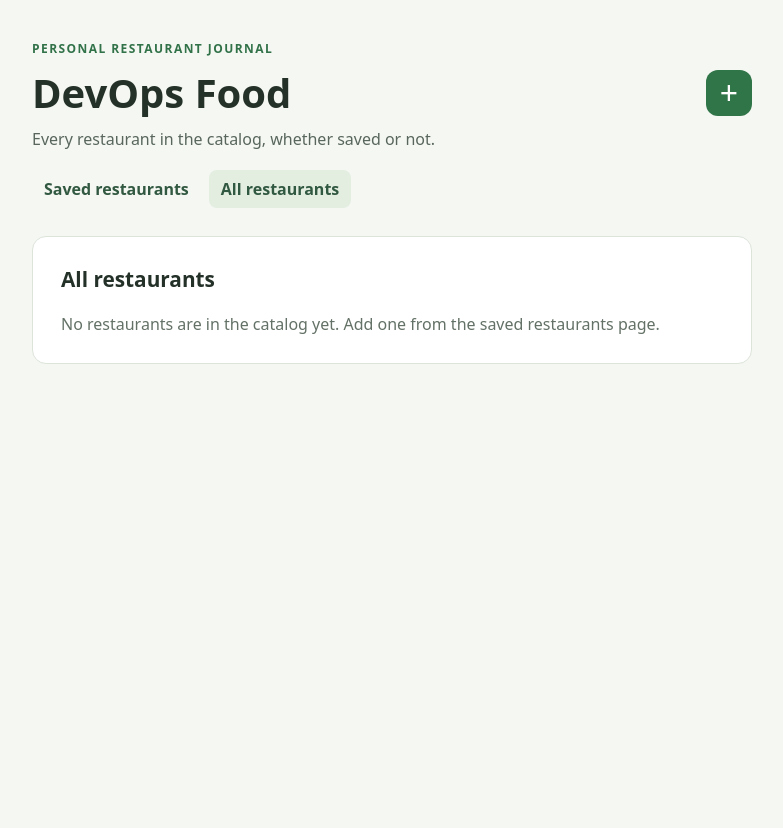
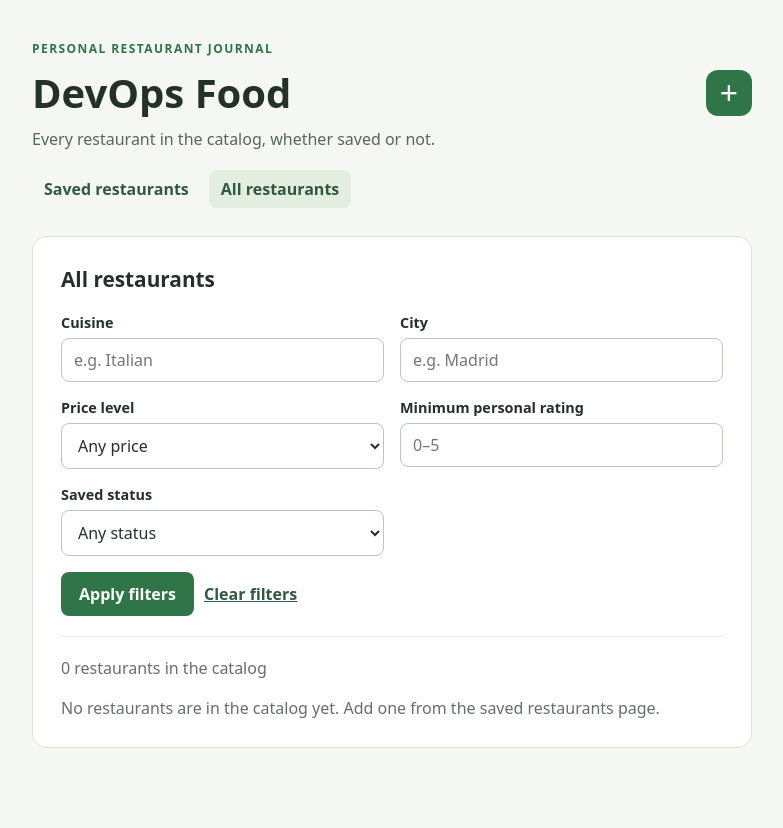
Before and after one commit to AFG64/assignment_1_Adria_Fijo, a Flask app: page /restaurants in a window 1280 px wide. Shown: the whole page, without its empty margins (248-1031 px from the left). Before the commit the page ends 364 px from the top, so only its background shows below. Run offline with Flask 3, Linux system fonts and the light colour scheme; data that the repository does not hold is empty.

Commit message:
Add catalog filter form and filtered results

```diff
--- a/backend/web.py
+++ b/backend/web.py
@@ -115,9 +115,26 @@ def create_app():
 
     @app.get("/restaurants")
     def all_restaurants():
+        filters = {
+            name: request.args.get(name, "").strip()
+            for name in ("category", "city", "price", "min_rating", "status")
+        }
+        try:
+            restaurants = list_all_restaurants(app.config["DATABASE_PATH"], **filters)
+        except ValueError as error:
+            return render_template(
+                "all_restaurants.html",
+                restaurants=list_all_restaurants(app.config["DATABASE_PATH"]),
+                filters=filters,
+                has_filters=False,
+                saved=None,
+                error=str(error),
+            ), 400
         return render_template(
             "all_restaurants.html",
-            restaurants=list_all_restaurants(app.config["DATABASE_PATH"]),
+            restaurants=restaurants,
+            filters=filters,
+            has_filters=any(filters.values()),
             saved=request.args.get("saved"),
             error=None,
         )
@@ -269,6 +286,8 @@ def create_app():
         return render_template(
             "all_restaurants.html",
             restaurants=list_all_restaurants(app.config["DATABASE_PATH"]),
+            filters={},
+            has_filters=False,
             saved=None,
             error=message,
         ), status_code
--- a/frontend/static/style.css
+++ b/frontend/static/style.css
@@ -63,6 +63,8 @@ button:hover { background: #245f39; }
 .save-choice input { width: auto; margin: 0 6px 0 0; }
 .save-choice button { padding: 8px 11px; font-size: .85rem; }
 .list-summary { margin: -6px 0 18px; color: #637166; }
+.filter-form { margin-bottom: 26px; padding-bottom: 20px; border-bottom: 1px solid #e5ebe4; }
+.filter-clear { align-self: center; color: #315840; font-weight: 650; }
 .restaurant-actions { display: flex; flex: none; align-items: flex-start; gap: 8px; }
 .remove-button { padding: 4px 9px; border: 1px solid #d8a8a1; background: white; color: #9b3d32; font-size: .8rem; }
 .remove-button:hover { background: #fff0ed; }
--- a/frontend/templates/all_restaurants.html
+++ b/frontend/templates/all_restaurants.html
@@ -6,8 +6,47 @@
     <h2 id="all-heading">All restaurants</h2>
     {% if saved %}<p class="message success" role="status">Restaurant added to your saved list.</p>{% endif %}
     {% if error %}<p class="message error" role="alert">{{ error }}</p>{% endif %}
+    <form class="filter-form" method="get" action="{{ url_for('all_restaurants') }}">
+      <div class="field-grid">
+        <div class="field">
+          <label for="filter-category">Cuisine</label>
+          <input id="filter-category" name="category" type="text" value="{{ filters.get('category', '') }}" placeholder="e.g. Italian">
+        </div>
+        <div class="field">
+          <label for="filter-city">City</label>
+          <input id="filter-city" name="city" type="text" value="{{ filters.get('city', '') }}" placeholder="e.g. Madrid">
+        </div>
+        <div class="field">
+          <label for="filter-price">Price level</label>
+          <select id="filter-price" name="price">
+            <option value="">Any price</option>
+            {% for level in range(1, 5) %}
+              <option value="{{ level }}" {% if filters.get('price') == level|string %}selected{% endif %}>{{ level }} / 4</option>
+            {% endfor %}
+          </select>
+        </div>
+        <div class="field">
+          <label for="filter-rating">Minimum personal rating</label>
+          <input id="filter-rating" name="min_rating" type="number" min="0" max="5" step="0.1"
+                 value="{{ filters.get('min_rating', '') }}" placeholder="0–5">
+        </div>
+        <div class="field">
+          <label for="filter-status">Saved status</label>
+          <select id="filter-status" name="status">
+            <option value="">Any status</option>
+            <option value="want_to_go" {% if filters.get('status') == 'want_to_go' %}selected{% endif %}>Want to go</option>
+            <option value="visited" {% if filters.get('status') == 'visited' %}selected{% endif %}>Visited</option>
+            <option value="unsaved" {% if filters.get('status') == 'unsaved' %}selected{% endif %}>Not saved</option>
+          </select>
+        </div>
+      </div>
+      <div class="form-actions">
+        <button type="submit">Apply filters</button>
+        <a class="filter-clear" href="{{ url_for('all_restaurants') }}">Clear filters</a>
+      </div>
+    </form>
+    <p class="list-summary">{{ restaurants|length }} restaurant{% if restaurants|length != 1 %}s{% endif %} {% if has_filters %}match{% if restaurants|length == 1 %}es{% endif %} your filters{% else %}in the catalog{% endif %}</p>
     {% if restaurants %}
-      <p class="list-summary">{{ restaurants|length }} restaurant{% if restaurants|length != 1 %}s{% endif %} in the catalog</p>
       <ul class="restaurant-list">
         {% for restaurant in restaurants %}
           <li>
@@ -42,6 +81,8 @@
           </li>
         {% endfor %}
       </ul>
+    {% elif has_filters %}
+      <p class="empty-state">No restaurants match these filters. Change them or clear filters to see the full catalog.</p>
     {% else %}
       <p class="empty-state">No restaurants are in the catalog yet. Add one from the saved restaurants page.</p>
     {% endif %}
```
Also changed, not shown: tests/test_catalog_filters.py (added, +59 -0 lines).
